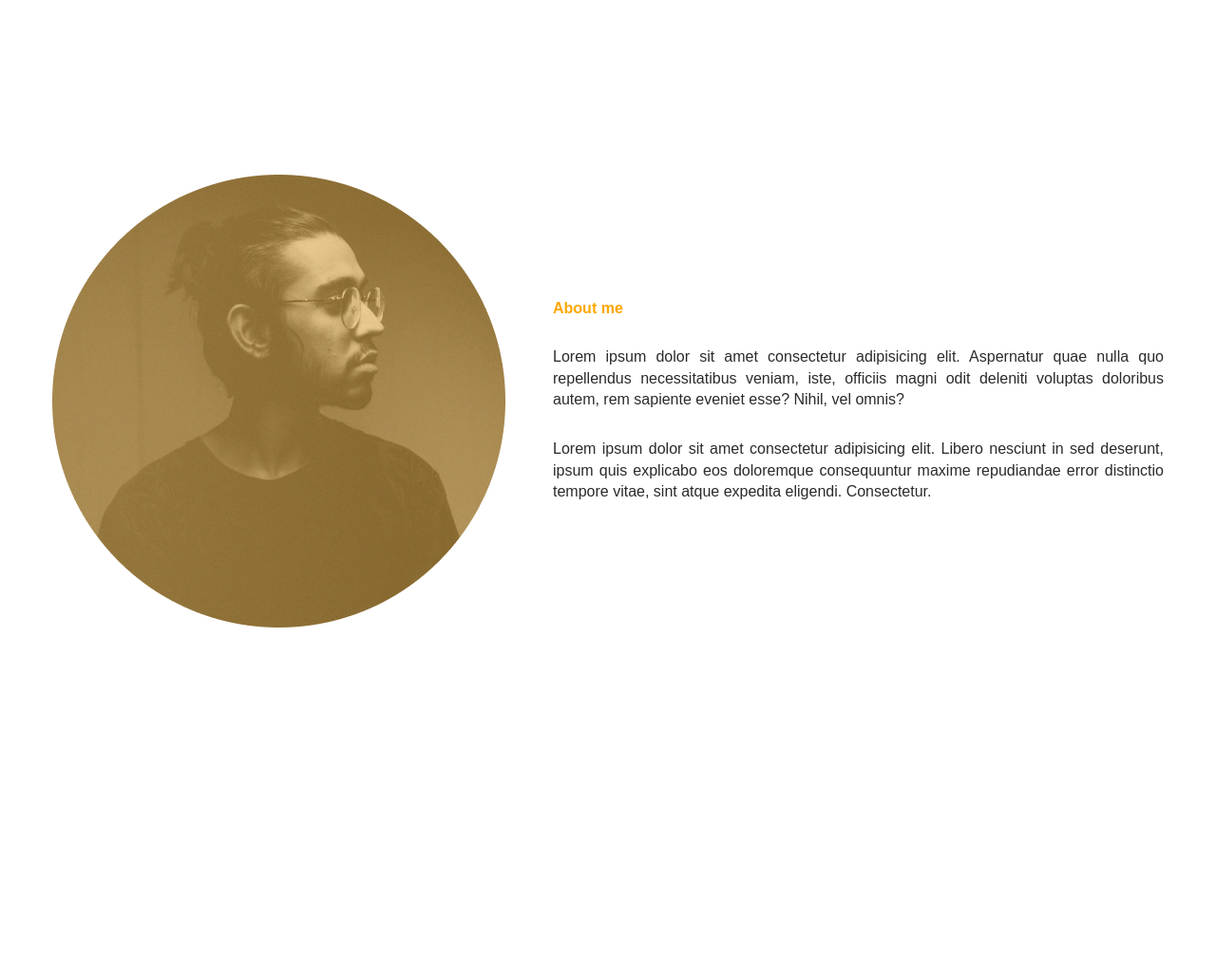
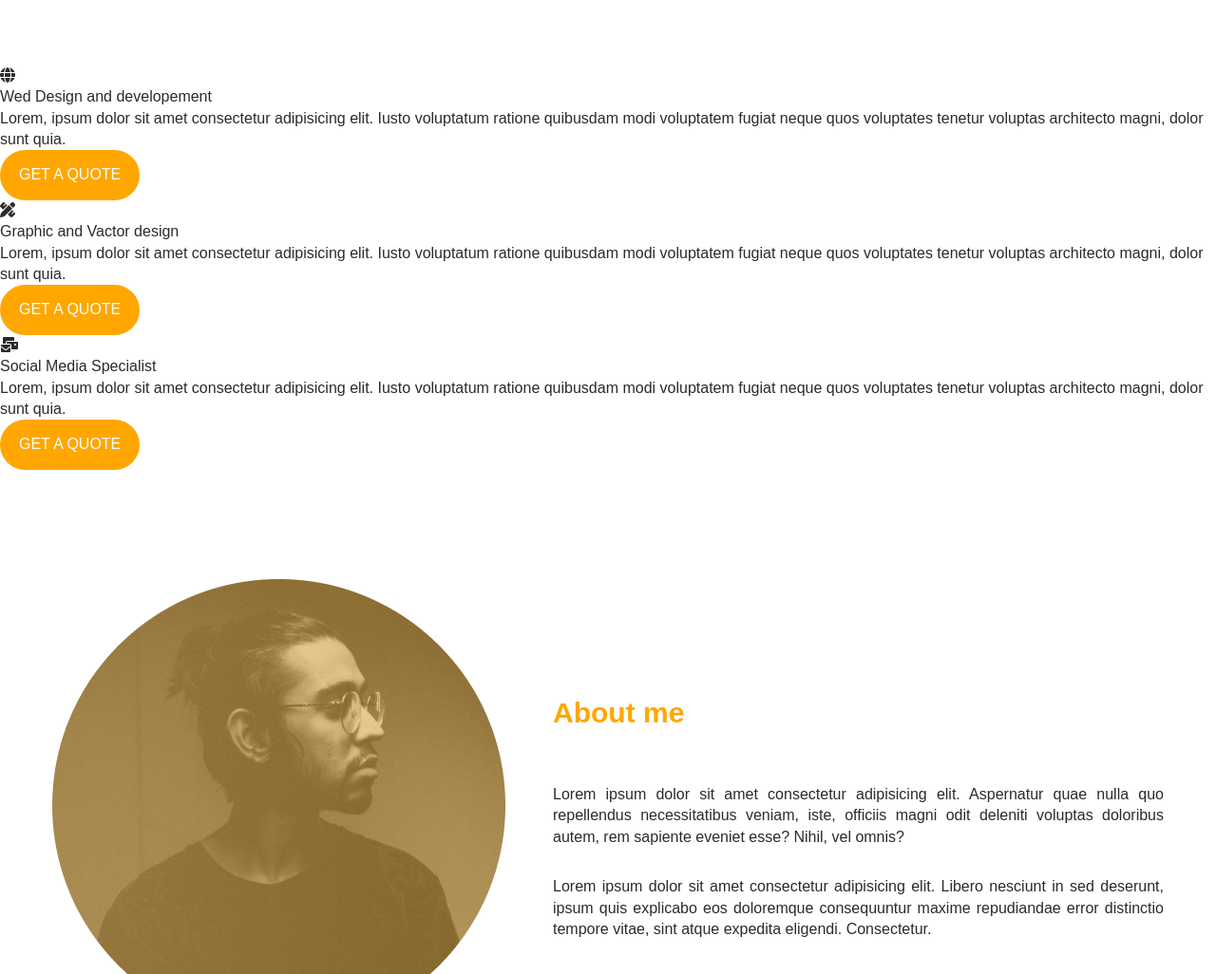
Before and after one commit to ejhshshshs/basic-cvv, a plain HTML site: page index.html in a window 1280 px wide. Shown: the part 677-1703 px from the top of the page at 95% size. Before the commit the page ends 1403 px from the top, so only its background shows below. Drawn offline with Linux system fonts and the light colour scheme.

Commit message:
abouthome 100%

```diff
--- a/index.html
+++ b/index.html
@@ -5,6 +5,7 @@
     <meta name="viewport" content="width=device-width, initial-scale=1.0">
     <title>Creative Visual Design - Home</title>
 <link rel="stylesheet" href="/style.css">
+<script src="https://kit.fontawesome.com/a6726e13c6.js" crossorigin="anonymous"></script>
 </head>
 <body>
 <header class="header">
@@ -46,6 +47,31 @@
     </div>
 </section>
 
+<section class="srvc">
+    <div class="containner">
+        <div class="srvc__wrapper">
+            <div class="srvc__card">
+                <i class="fa-solid fa-globe"></i>
+                <h4>Wed Design and developement</h4>
+                <p>Lorem, ipsum dolor sit amet consectetur adipisicing elit. Iusto voluptatum ratione quibusdam modi voluptatem fugiat neque quos voluptates tenetur voluptas architecto magni, dolor sunt quia.</p>
+                <a href="" class="btn bg--primary">GET A  QUOTE</a>
+            </div>
+            <div class="srvc__card">
+                <i class="fa-solid fa-pen-ruler"></i>
+                <h4>Graphic and Vactor design</h4>
+                <p>Lorem, ipsum dolor sit amet consectetur adipisicing elit. Iusto voluptatum ratione quibusdam modi voluptatem fugiat neque quos voluptates tenetur voluptas architecto magni, dolor sunt quia.</p>
+                <a href="" class="btn bg--primary">GET A  QUOTE</a>
+            </div>
+            <div class="srvc__card">
+                <i class="fa-solid fa-envelopes-bulk"></i>
+                <h4>Social Media Specialist</h4>
+                <p>Lorem, ipsum dolor sit amet consectetur adipisicing elit. Iusto voluptatum ratione quibusdam modi voluptatem fugiat neque quos voluptates tenetur voluptas architecto magni, dolor sunt quia.</p>
+                <a href="" class="btn bg--primary">GET A  QUOTE</a>
+            </div>
+        </div>
+    </div>
+</section>
+
 <section class="about">
     <div class="container">
         <div class="about__wrapper">
--- a/style.css
+++ b/style.css
@@ -279,7 +279,7 @@
 background: #ffa700;
 }
 
- /* About/ */
+ /* About/ section 3*/
  .about{
   padding-top: 10rem;
   padding-bottom: 5rem;
@@ -292,7 +292,7 @@ background: #ffa700;
   gap: 5rem;
  }
  .about .about__text h3{
-  font-size: rem;
+  font-size: 3rem;
   font-weight: 800;
   color: #ffa700;
   line-height: 5;
```
